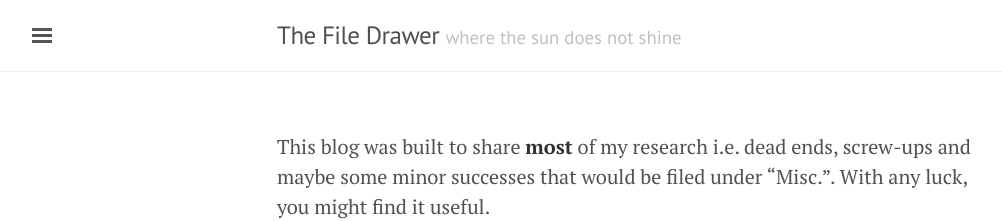
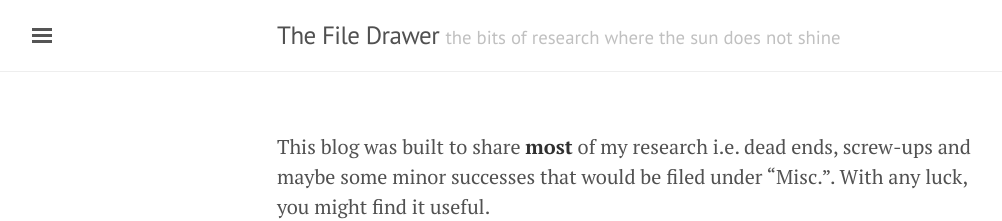
Before and after one commit to chooyr/The-File-Drawer, a Jekyll site: the page built from index.md, in a window 1280 px wide. Shown: the top 221 px of the page, without its empty margins (3-1005 px from the left). Built offline with Jekyll 4.4.1, drawn with Linux system fonts in a browser that asks for light colours; nearby versions of some CDN libraries; our own code applies the rules of GitHub Pages for plain Markdown files.

Commit message:
Update _config.yml

```diff
--- a/_config.yml
+++ b/_config.yml
@@ -1,5 +1,5 @@
 title:              The File Drawer
-tagline:            where the sun does not shine
+tagline:            the bits of research where the sun does not shine
 description:        Stuff that didn't work or too insignificant to publish
 
 # GitHub Pages / Jekyll configuration
```
